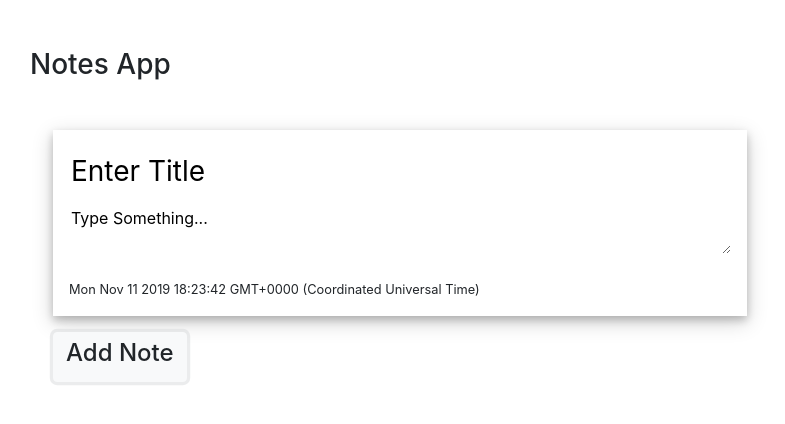
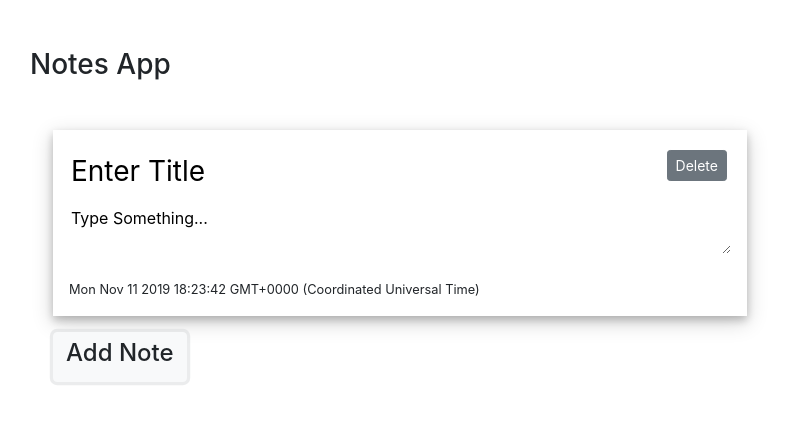
Before and after one commit to praveen1994kp/notes-ui, a React app: page / in a window 1280 px wide. Both pictures are taken after a click on the button "Add Note". Shown: the top 424 px of the page, without its empty margins (55-840 px from the left). Built offline with nearby package versions, Linux system fonts and the light colour scheme.

Commit message:
Show delete button always

```diff
--- a/src/components/notes/NoteDisplay.js
+++ b/src/components/notes/NoteDisplay.js
@@ -60,7 +60,7 @@ const NoteDisplay = (props) => {
                         <h3 className='col-8'><input onChange={handleTitleChange} style={style.input} value={noteState.title}></input></h3>
                         <div className='col-4'>
                             <button style={btnStyles} onClick={saveNote} className='btn btn-primary float-right btn-sm m-1'>Save</button>
-                            <button style={btnStyles} onClick={deleteNote} className='btn btn-secondary float-right btn-sm m-1' >Clear</button>
+                            <button onClick={deleteNote} className='btn btn-secondary float-right btn-sm m-1' >Delete</button>
                         </div>
                     </div>
                     <p><TextAreaExpandable onChange={handleContentChange} style={style.input} value={noteState.content} /></p>
```
